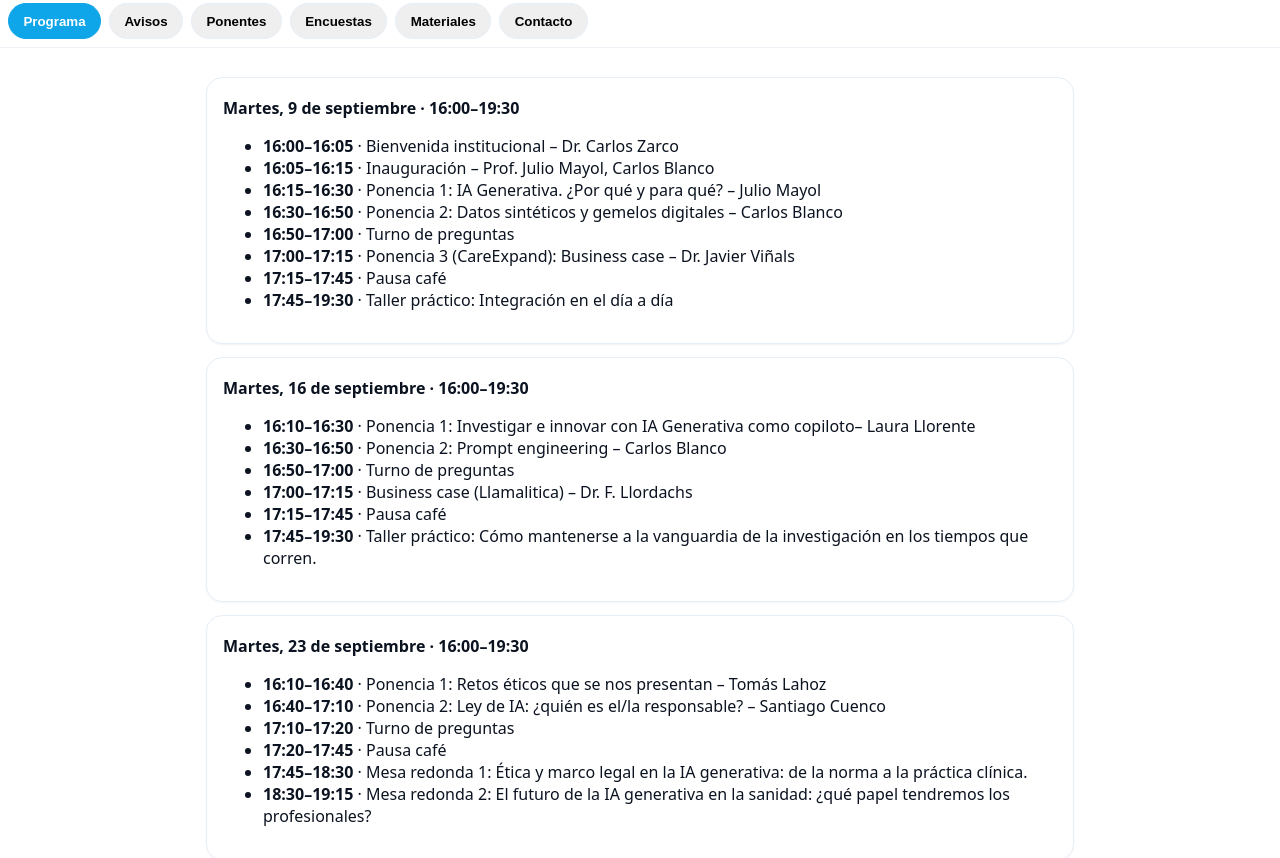
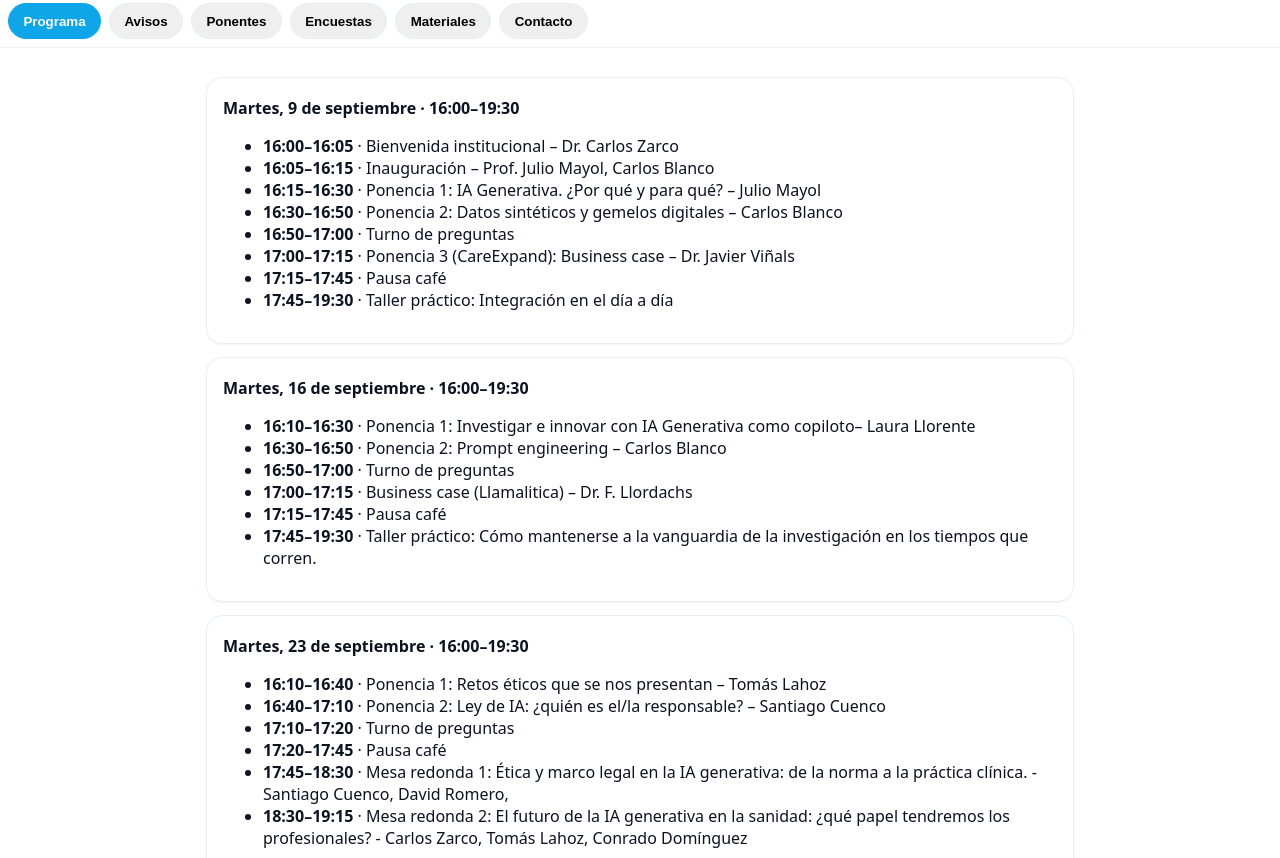
Before and after one commit to cblancovel/app_curso, a plain HTML site: page index.html in a window 1280 px wide. Shown: the part 94-952 px from the top of the page. Drawn offline with Linux system fonts and the light colour scheme.

Commit message:
Update index.html

```diff
--- a/index.html
+++ b/index.html
@@ -110,8 +110,8 @@
           <li><span class="time">16:40–17:10</span> · Ponencia 2: Ley de IA: ¿quién es el/la responsable? – Santiago Cuenco</li>
           <li><span class="time">17:10–17:20</span> · Turno de preguntas</li>
           <li><span class="time">17:20–17:45</span> · Pausa café</li>
-          <li><span class="time">17:45–18:30</span> · Mesa redonda 1: Ética y marco legal en la IA generativa: de la norma a la práctica clínica. </li>
-          <li><span class="time">18:30–19:15</span> · Mesa redonda 2: El futuro de la IA generativa en la sanidad: ¿qué papel tendremos los profesionales? </li>
+          <li><span class="time">17:45–18:30</span> · Mesa redonda 1: Ética y marco legal en la IA generativa: de la norma a la práctica clínica. - Santiago Cuenco, David Romero, </li>
+          <li><span class="time">18:30–19:15</span> · Mesa redonda 2: El futuro de la IA generativa en la sanidad: ¿qué papel tendremos los profesionales? - Carlos Zarco, Tomás Lahoz, Conrado Domínguez</li>
         </ul>
       </div>
 
```
